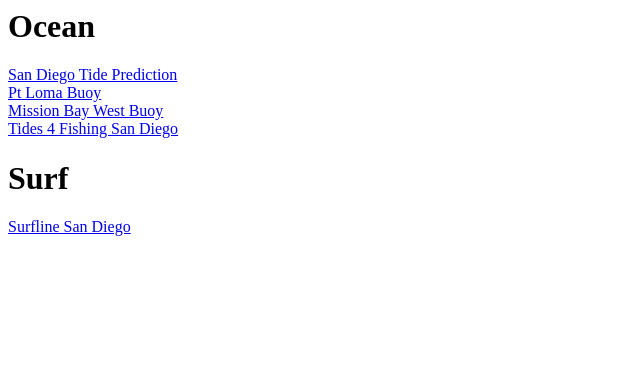
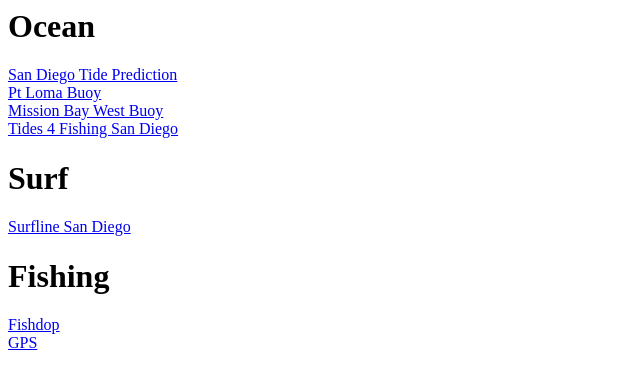
Before and after one commit to dvschramm/dvschramm.github.io, a plain HTML site: page index.html in a window 1280 px wide. Shown: the whole page, without its empty margins (0-640 px from the left). Drawn offline with Linux system fonts and the light colour scheme.

Commit message:
added gps

```diff
--- a/index.html
+++ b/index.html
@@ -14,5 +14,10 @@
       <p>
         <a href="https://www.surfline.com/surf-forecasts/south-san-diego/58581a836630e24c4487900d">Surfline San Diego</a><br />
       </p>
+      <h1> Fishing </h1>
+      <p>
+        <a href="https://www.fishdope.com/category/fish-reports/">Fishdop</a><br />
+        <a href="/numbers.txt">GPS</a> <br />
+      </p>
 	</body>
 </html>
```
Also changed, not shown: numbers.txt (added).
